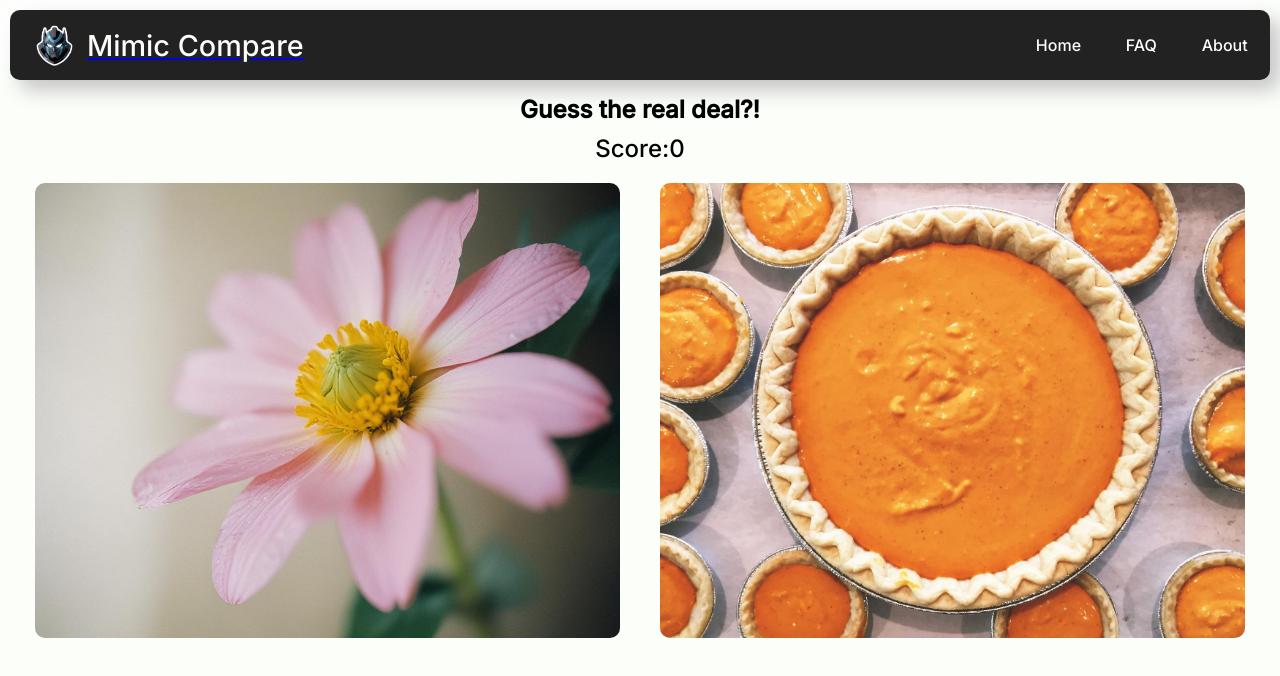
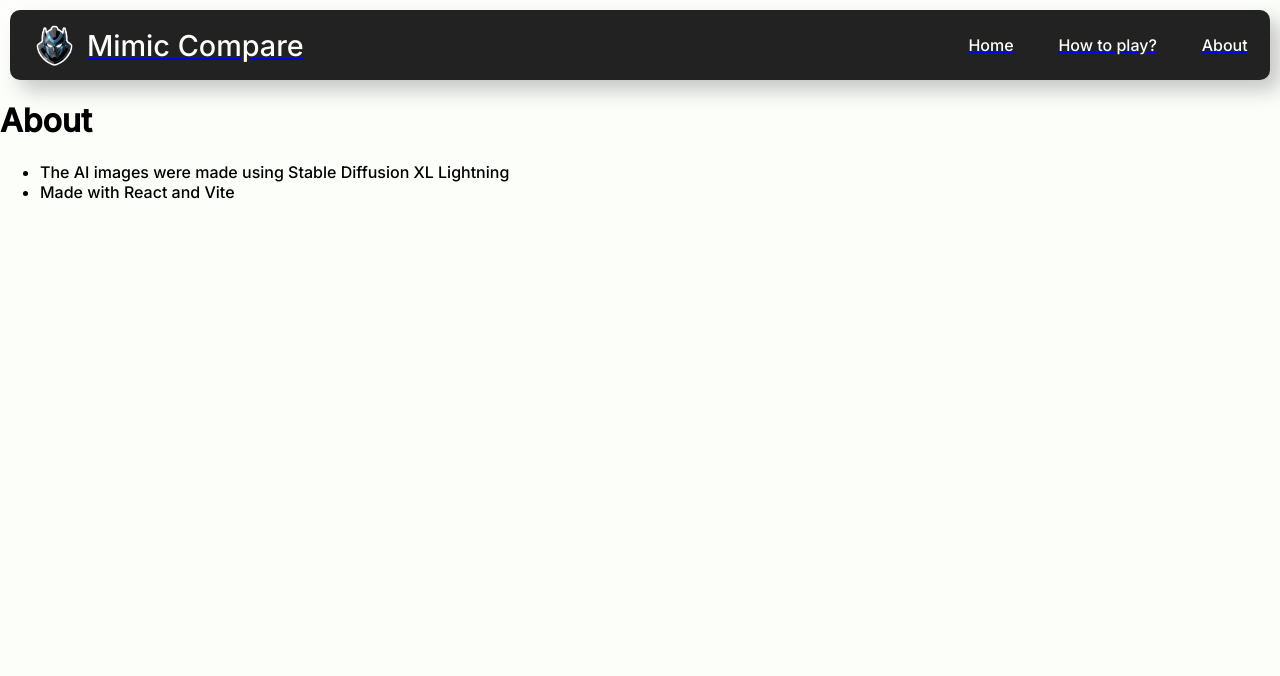
Before and after one commit to gtx155/Mimic-Compare, a React (Vite) app: page /About in a window 1280 px wide. Shown: the top 676 px of the page. Built offline with nearby package versions, Linux system fonts and the light colour scheme.

Commit message:
nav changes, added pages

```diff
--- a/src/App.jsx
+++ b/src/App.jsx
@@ -1,13 +1,28 @@
 import './App.css'
+import { Route } from 'wouter'
 import { Header } from './components/Header'
 import Home from './components/Home'
+import About from './pages/About'
+import Rules from './pages/Rules'
 
 function App() {
   return (
-    <>
-    <Header></Header>
-    <Home></Home>
-    </>
+  <>
+    <Route path="/">
+      <Header />
+      <Home />
+    </Route>
+
+    <Route path="/About">
+      <Header />
+      <About />
+    </Route>
+
+    <Route path="/Rules">
+      <Header />
+      <Rules />
+    </Route>
+  </>
   )
 }
 
--- a/src/components/ConfettiPopup.jsx
+++ b/src/components/ConfettiPopup.jsx
@@ -11,6 +11,7 @@ const ConfettiPopup = ({ confettiNum }) => {
       case 10:
       case 20:
       case 30:
+      case 40:
       case 50:
         confetti({
           particleCount: 100,
--- a/src/components/Header.css
+++ b/src/components/Header.css
@@ -73,11 +73,6 @@
 
   }
 
-  .menu a {
-    color: var(--white);
-    text-decoration: none;
-  }
-
   .menu.open {
     left: 0;
   }
@@ -104,7 +99,19 @@
     /*border-bottom: 2px solid;
     border-image: linear-gradient(to right, #bebebe, #6FBBE1) 1;*/
     border-radius: 10px;
-    border: red solid 4px;
+    border: var(--white) solid 3px;
+    color: var(--white);
+    margin: 3px 15px;
+  }
+
+  .menu li:hover {
+    background-color: #6FBBE1;
+  }
+
+  .menu h1 {
+    font-size: 50px;
+    color: white;
+    margin: 5px 15px;
   }
 }
 
@@ -115,12 +122,17 @@
 
 }
 
-.desktop li a {
+.desktop li {
   text-decoration: none;
   color: var(--white);
   padding: 1.4rem;
+  cursor: pointer;
 }
 
-.desktop li a:hover {
+.desktop li:hover {
   color: #6FBBE1;
 }
+
+.desktop h1 {
+  display: none;
+}
--- a/src/components/Header.jsx
+++ b/src/components/Header.jsx
@@ -1,5 +1,5 @@
 import { useState } from 'react';
-import { Link,  } from "wouter";
+import { Link, Route, Switch } from "wouter";
 import "../components/Header.css"
 
 export function Header() {
@@ -23,16 +23,23 @@ export function Header() {
         <div className='bar'></div>
       </button>
       <nav className={`menu ${isOpen ? 'open' : 'desktop'}`}>
+        <h1>Mimic Compare</h1>
         <ul>
+        <Link href='/About'>
           <li>
-            <Link href='/About'>About</Link>
+            About
           </li>
+        </Link>
+        <Link href='/Rules'>
           <li>
-            <Link href='/FAQ'>FAQ</Link>
+            How to play?
           </li>
+        </Link>
+        <Link href='/'>
           <li>
-            <Link href='/'>Home</Link>
+            Home
           </li>
+        </Link>
         </ul>
       </nav>
     </header>
--- /dev/null
+++ b/src/pages/About.jsx
@@ -0,0 +1,13 @@
+function About() {
+    return (
+    <>
+    <h1>About</h1>
+    <ul>
+        <li>The AI images were made using Stable Diffusion XL Lightning</li>
+        <li>Made with React and Vite</li>
+    </ul>
+    </>
+    )
+  }
+
+  export default About
--- /dev/null
+++ b/src/pages/Rules.jsx
@@ -0,0 +1,13 @@
+function Rules() {
+    return (
+    <>
+    <h1>Rules</h1>
+    <ul>
+        <li>For every correct guess you get 1 point.</li>
+        <li>For every wrong guess a strike (✘) gets added, at three strikes the game ends.</li>
+    </ul>
+    </>
+    )
+  }
+
+  export default Rules
```
Also changed, not shown: preview.webp (added), 1 other file (tests, documents, lock files or other folders).
